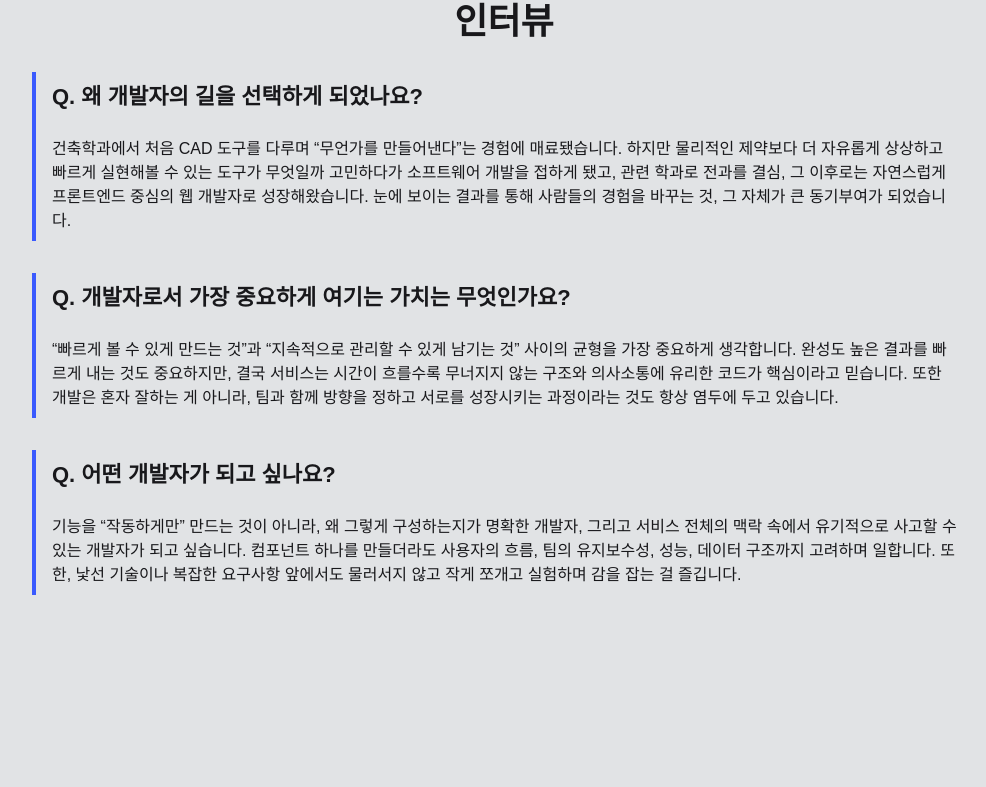
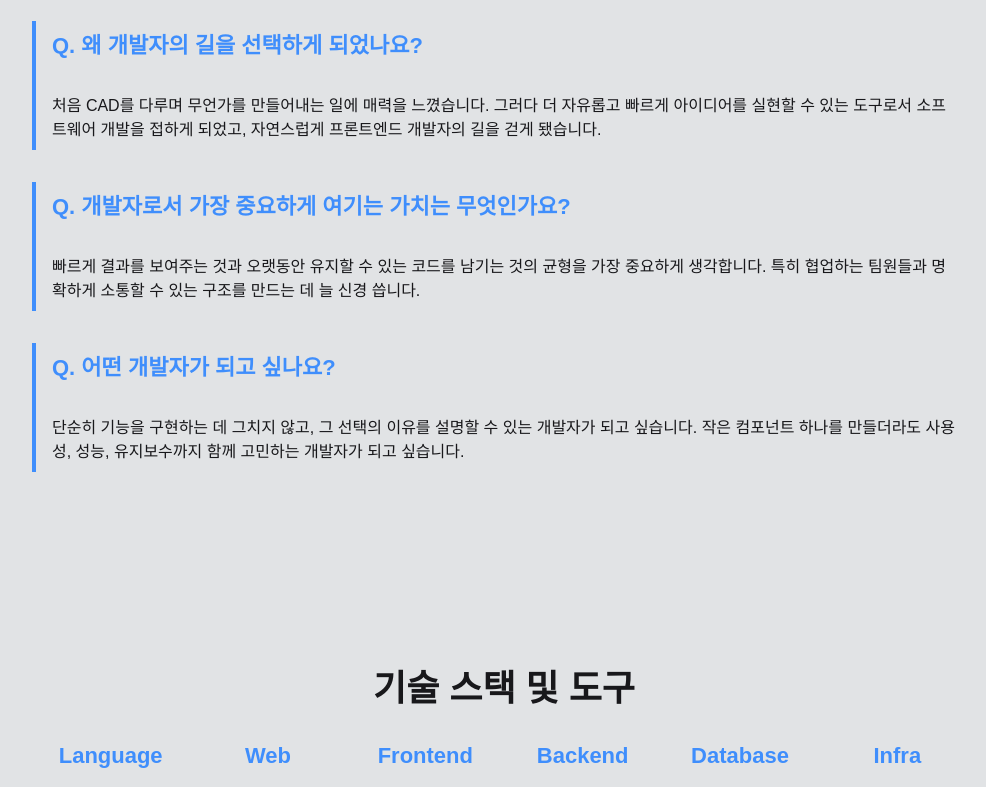
Before and after one commit to ggalmury/portfolio, a Next.js app: page / in a window 1280 px wide. Shown: the part 720-1507 px from the top of the page, without its empty margins (136-1122 px from the left). Built offline with nearby package versions, Linux system fonts and the light colour scheme.

Commit message:
chore: 가독성 향상을 위한 스타일 수정

```diff
--- a/src/components/molecules/ContactGroup.tsx
+++ b/src/components/molecules/ContactGroup.tsx
@@ -25,15 +25,25 @@ const ContactGroup = () => {
     <div className="flex flex-col items-center w-full gap-4">
       <div className="flex gap-10">
         <BsFillTelephoneFill
-          className={clsx("cursor-pointer", activeContact === "tel" && "text-primary-600")}
+          className={clsx(
+            "cursor-pointer transition-transform duration-200 hover:scale-120",
+            activeContact === "tel" && "text-primary-600",
+          )}
           size={32}
           onClick={toggleTel}
         />
 
-        <MdEmail className={clsx("cursor-pointer", activeContact === "email" && "text-primary-600")} size={32} onClick={toggleEmail} />
+        <MdEmail
+          className={clsx(
+            "cursor-pointer transition-transform duration-200 hover:scale-120",
+            activeContact === "email" && "text-primary-600",
+          )}
+          size={32}
+          onClick={toggleEmail}
+        />
 
         <a href="https://github.com/ggalmury">
-          <FaGithub size={32} />
+          <FaGithub size={32} className="transition-transform duration-200 hover:scale-120" />
         </a>
       </div>
 
--- a/src/components/molecules/InterviewItem.tsx
+++ b/src/components/molecules/InterviewItem.tsx
@@ -8,8 +8,8 @@ interface InterviewItemProps {
 
 const InterviewItem = ({ question, answer }: InterviewItemProps) => {
   return (
-    <div className="flex flex-col px-4 py-2 gap-6 border-l-4 border-primary-600">
-      <Heading1 text={`Q. ${question}`} />
+    <div className="flex flex-col px-4 py-2 gap-8 border-l-4 border-primary-600">
+      <Heading1 text={`Q. ${question}`} styles={{ color: "text-primary-600" }} />
 
       <Body1 text={answer} />
     </div>
--- a/src/components/molecules/TechSkillGroup.tsx
+++ b/src/components/molecules/TechSkillGroup.tsx
@@ -9,7 +9,7 @@ interface TechSkillGroupProps {
 const TechSkillGroup = ({ category, techSkills }: TechSkillGroupProps) => {
   return (
     <div className="flex flex-col w-full items-center gap-4">
-      <Heading1 text={category} styles={{ color: "text-gray-400" }} />
+      <Heading1 text={category} styles={{ color: "text-primary-600" }} />
 
       <div className="flex flex-wrap justify-center gap-2">
         {Object.entries(techSkills).map(([name, Icon]) => (
--- a/src/components/organisms/InterviewSection.tsx
+++ b/src/components/organisms/InterviewSection.tsx
@@ -9,17 +9,17 @@ const InterviewSection = () => {
         <div className="flex flex-col gap-y-8">
           <InterviewItem
             question="왜 개발자의 길을 선택하게 되었나요?"
-            answer="건축학과에서 처음 CAD 도구를 다루며 “무언가를 만들어낸다”는 경험에 매료됐습니다. 하지만 물리적인 제약보다 더 자유롭게 상상하고 빠르게 실현해볼 수 있는 도구가 무엇일까 고민하다가 소프트웨어 개발을 접하게 됐고, 관련 학과로 전과를 결심, 그 이후로는 자연스럽게 프론트엔드 중심의 웹 개발자로 성장해왔습니다. 눈에 보이는 결과를 통해 사람들의 경험을 바꾸는 것, 그 자체가 큰 동기부여가 되었습니다."
+            answer="처음 CAD를 다루며 무언가를 만들어내는 일에 매력을 느꼈습니다. 그러다 더 자유롭고 빠르게 아이디어를 실현할 수 있는 도구로서 소프트웨어 개발을 접하게 되었고, 자연스럽게 프론트엔드 개발자의 길을 걷게 됐습니다."
           />
 
           <InterviewItem
             question="개발자로서 가장 중요하게 여기는 가치는 무엇인가요?"
-            answer="“빠르게 볼 수 있게 만드는 것”과 “지속적으로 관리할 수 있게 남기는 것” 사이의 균형을 가장 중요하게 생각합니다. 완성도 높은 결과를 빠르게 내는 것도 중요하지만, 결국 서비스는 시간이 흐를수록 무너지지 않는 구조와 의사소통에 유리한 코드가 핵심이라고 믿습니다. 또한 개발은 혼자 잘하는 게 아니라, 팀과 함께 방향을 정하고 서로를 성장시키는 과정이라는 것도 항상 염두에 두고 있습니다."
+            answer="빠르게 결과를 보여주는 것과 오랫동안 유지할 수 있는 코드를 남기는 것의 균형을 가장 중요하게 생각합니다. 특히 협업하는 팀원들과 명확하게 소통할 수 있는 구조를 만드는 데 늘 신경 씁니다."
           />
 
           <InterviewItem
             question="어떤 개발자가 되고 싶나요?"
-            answer="기능을 “작동하게만” 만드는 것이 아니라, 왜 그렇게 구성하는지가 명확한 개발자, 그리고 서비스 전체의 맥락 속에서 유기적으로 사고할 수 있는 개발자가 되고 싶습니다. 컴포넌트 하나를 만들더라도 사용자의 흐름, 팀의 유지보수성, 성능, 데이터 구조까지 고려하며 일합니다. 또한, 낯선 기술이나 복잡한 요구사항 앞에서도 물러서지 않고 작게 쪼개고 실험하며 감을 잡는 걸 즐깁니다."
+            answer="단순히 기능을 구현하는 데 그치지 않고, 그 선택의 이유를 설명할 수 있는 개발자가 되고 싶습니다. 작은 컴포넌트 하나를 만들더라도 사용성, 성능, 유지보수까지 함께 고민하는 개발자가 되고 싶습니다."
           />
         </div>
       </Content>
--- a/src/components/organisms/IntroductionSection.tsx
+++ b/src/components/organisms/IntroductionSection.tsx
@@ -23,9 +23,6 @@ const IntroductionSection = () => {
           <p className="text-center">
             <Title1 text="Frontend " styles={{ color: "text-primary-600" }} />
             <Title1 text="Developer" styles={{ color: "text-gray-400" }} />
-            <br />
-            <Title1 text="Mobile App " styles={{ color: "text-primary-600" }} />
-            <Title1 text="Developer" styles={{ color: "text-gray-400" }} />
           </p>
 
           <p className="text-center">
--- a/src/components/organisms/TechSkillSection.tsx
+++ b/src/components/organisms/TechSkillSection.tsx
@@ -14,7 +14,7 @@ import Content from "@/components/organisms/layouts/Content";
 const TechSkillSection = () => {
   return (
     <SlideUpSection>
-      <Content title="기술 스택">
+      <Content title="기술 스택 및 도구">
         <div className={clsx("flex flex-col gap-6", "md:flex-row md:justify-between md:gap-0")}>
           <TechSkillGroup category="Language" techSkills={languageTechSkillMap} />
 
--- a/src/styles/variables.css
+++ b/src/styles/variables.css
@@ -8,7 +8,7 @@
   --primary-900: #1a237e;
   --primary-800: #2834b6;
   --primary-700: #3245e1;
-  --primary-600: #3a5afe; /* 기준 색상 */
+  --primary-600: #3f8efc; /* 기준 색상 */
   --primary-500: #5f75ff;
   --primary-400: #8d9eff;
   --primary-300: #b4c2ff;
```
